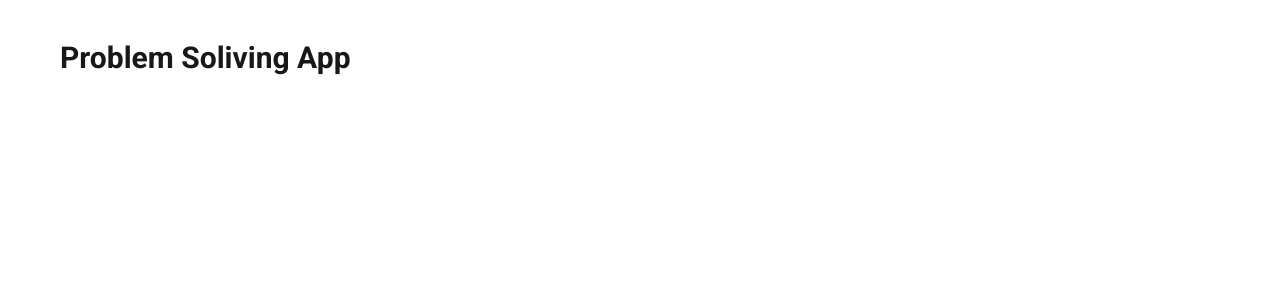
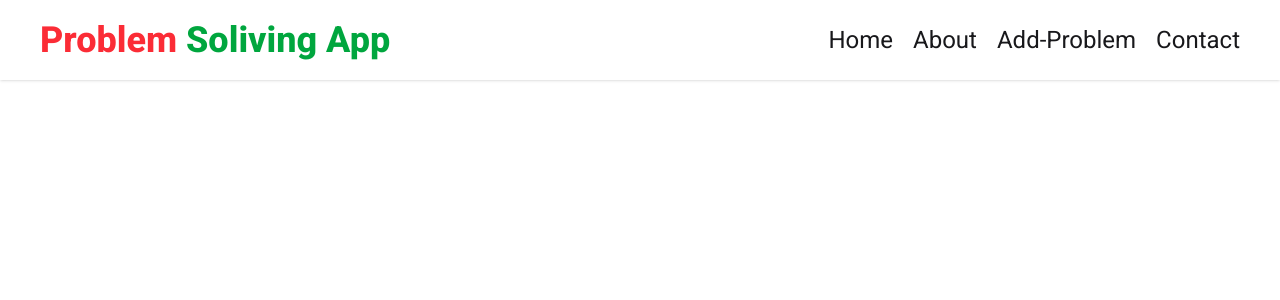
Before and after one commit to shakiburrashid/Problem-Solving-App, a React (Vite) app: page / in a window 1280 px wide. Shown: the top 300 px of the page. Built offline with nearby package versions, Linux system fonts and the light colour scheme.

Commit message:
Nabar components created

```diff
--- a/src/App.jsx
+++ b/src/App.jsx
@@ -1,16 +1,14 @@
+import Navbar from "./Components/Navbar/Navbar"
 
 function App() {
 
   return (
-   <>
-    <section className="px-15 pt-10">
-      <div>
-        <div>
-          <h1 className="font-roboto text-3xl font-bold"><span> Problem</span><span> Soliving</span><span> App</span></h1>
-        </div>
-      </div>
-    </section>
-   </>
+    <>
+
+      <Navbar/>
+      <section className="px-15 pt-10 font-roboto">
+      </section>
+    </>
   )
 }
 
--- a/src/Components/Navbar/Navbar.jsx
+++ b/src/Components/Navbar/Navbar.jsx
@@ -0,0 +1,24 @@
+import React from 'react'
+
+function Navbar() {
+    return (
+        <div>
+            <div className=" px-10 font-roboto h-20 flex justify-between items-center shadow-sm">
+                <div>
+                    <h1 className="text-4xl font-extrabold cursor-pointer"><span className="text-red-500"> Problem</span><span className="text-green-600"> Soliving App</span></h1>
+                </div>
+
+                <div >
+                    <ul className="flex gap-5 text-2xl">
+                        <li className="cursor-pointer">Home</li>
+                        <li className="cursor-pointer">About</li>
+                        <li className="cursor-pointer">Add-Problem</li>
+                        <li className="cursor-pointer">Contact</li>
+                    </ul>
+                </div>
+            </div>
+        </div>
+    )
+}
+
+export default Navbar
```
Also changed, not shown: 1 other file (tests, documents, lock files or other folders).
